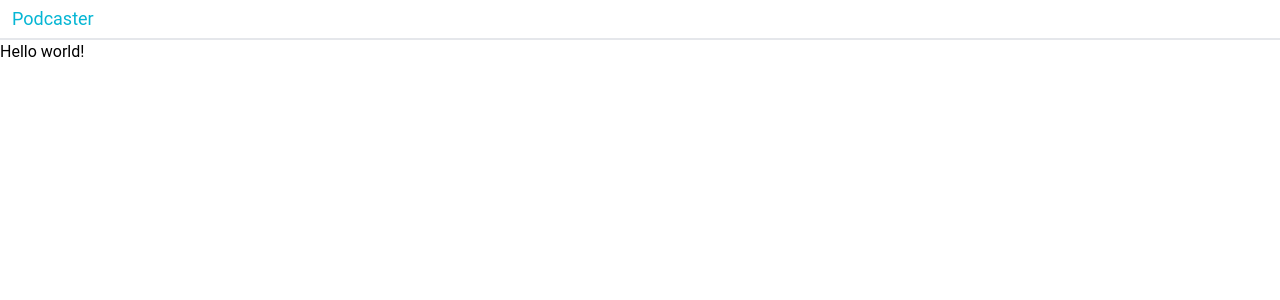
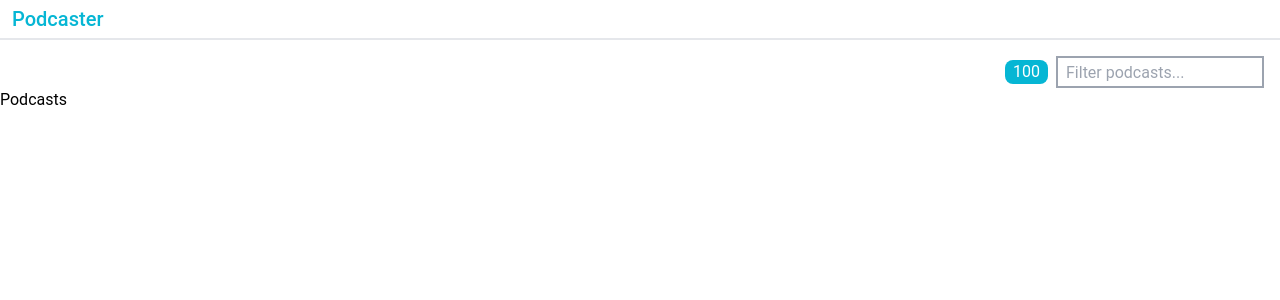
Before and after one commit to JaimeJesusSerrano/music-podcasts, a React (Create React App) app: page / in a window 1280 px wide. Shown: the top 300 px of the page. Built offline with nearby package versions, Linux system fonts and the light colour scheme.

Commit message:
feat: add Home FilterBar

```diff
--- /dev/null
+++ b/src/components/atoms/search-box/index.tsx
@@ -0,0 +1,11 @@
+import React from 'react'
+
+interface Props {
+  placeholder?: string
+}
+
+const SearchBox = ({ placeholder }: Props): JSX.Element => {
+  return <input className='h-8 w-52 pl-2 border-2 border-gray-400' placeholder={placeholder || ''} />
+}
+
+export default SearchBox
--- /dev/null
+++ b/src/components/atoms/tag/index.tsx
@@ -0,0 +1,13 @@
+import React from 'react'
+
+interface Props {
+  value?: string | number
+}
+
+const Tag = ({ value }: Props): JSX.Element => {
+  if (!value) return <></>
+
+  return <div className='px-2 rounded-lg bg-cyan-500 text-white'>{value}</div>
+}
+
+export default Tag
--- a/src/components/molecules/header-bar/index.tsx
+++ b/src/components/molecules/header-bar/index.tsx
@@ -9,7 +9,7 @@ const HeaderBar = (): JSX.Element => {
   const { t } = useTranslation()
 
   return (
-    <div className='h-10 flex items-center pl-3 text-lg text-cyan-500 border-b-2'>
+    <div className='h-10 flex items-center pl-3 border-b-2 text-xl text-cyan-500 font-medium'>
       <Link to={routes.home.path}>{t('component.header.title')}</Link>
     </div>
   )
--- /dev/null
+++ b/src/components/pages/home/components/filter-bar/index.tsx
@@ -0,0 +1,19 @@
+import React from 'react'
+
+import SearchBox from 'components/atoms/search-box'
+import Tag from 'components/atoms/tag'
+
+const FilterBar = (): JSX.Element => {
+  return (
+    <div className='flex items-center'>
+      <div className='mr-2'>
+        <Tag value={100} />
+      </div>
+      <div>
+        <SearchBox placeholder='Filter podcasts...' />
+      </div>
+    </div>
+  )
+}
+
+export default FilterBar
--- a/src/components/pages/home/index.tsx
+++ b/src/components/pages/home/index.tsx
@@ -1,23 +1,15 @@
 import React from 'react'
 
-// import { useTranslation } from 'react-i18next'
-import { useNavigate } from 'react-router-dom'
-
+import FilterBar from './components/filter-bar'
 import MainTemplate from 'components/templates/main'
-import routes from 'config/routes'
 
 const Home = (): JSX.Element => {
-  const navigate = useNavigate()
-  const handleClick = () => navigate(routes.exercisesList.path)
-  // const { t } = useTranslation()
-
   return (
     <MainTemplate>
-      <div>
-        <button type='button' onClick={handleClick}>
-          Hello world!
-        </button>
+      <div className='mt-4 mr-4 flex justify-end'>
+        <FilterBar />
       </div>
+      <div>Podcasts</div>
     </MainTemplate>
   )
 }
```
